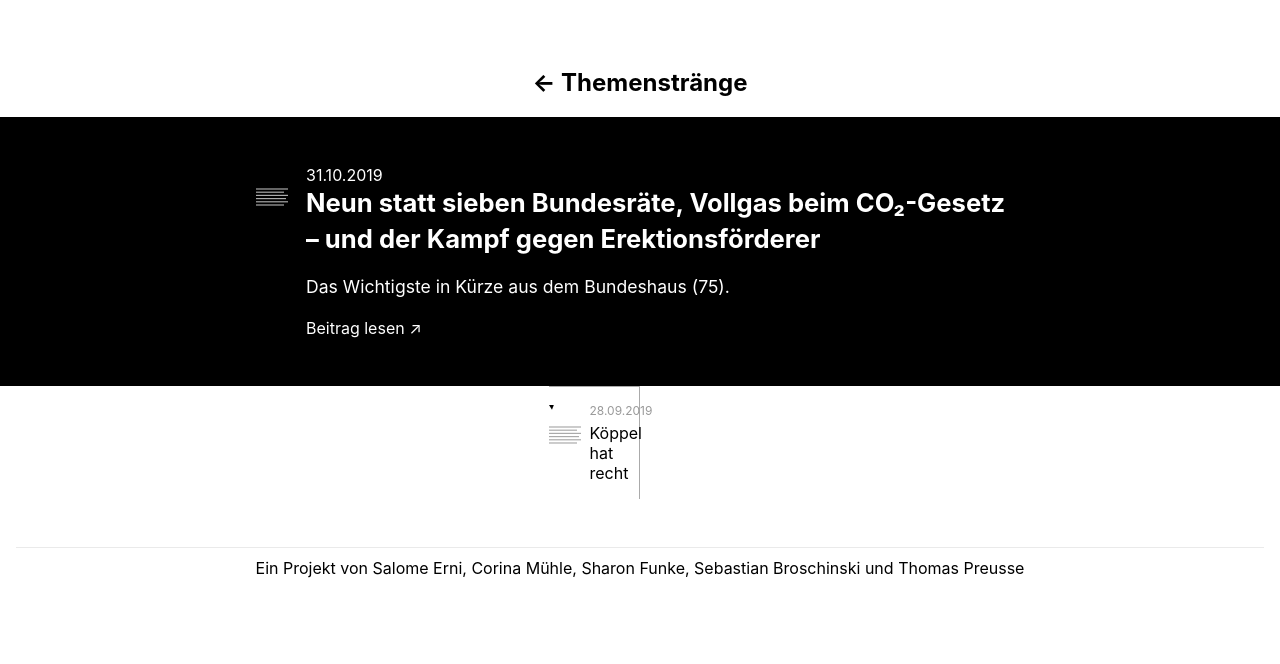
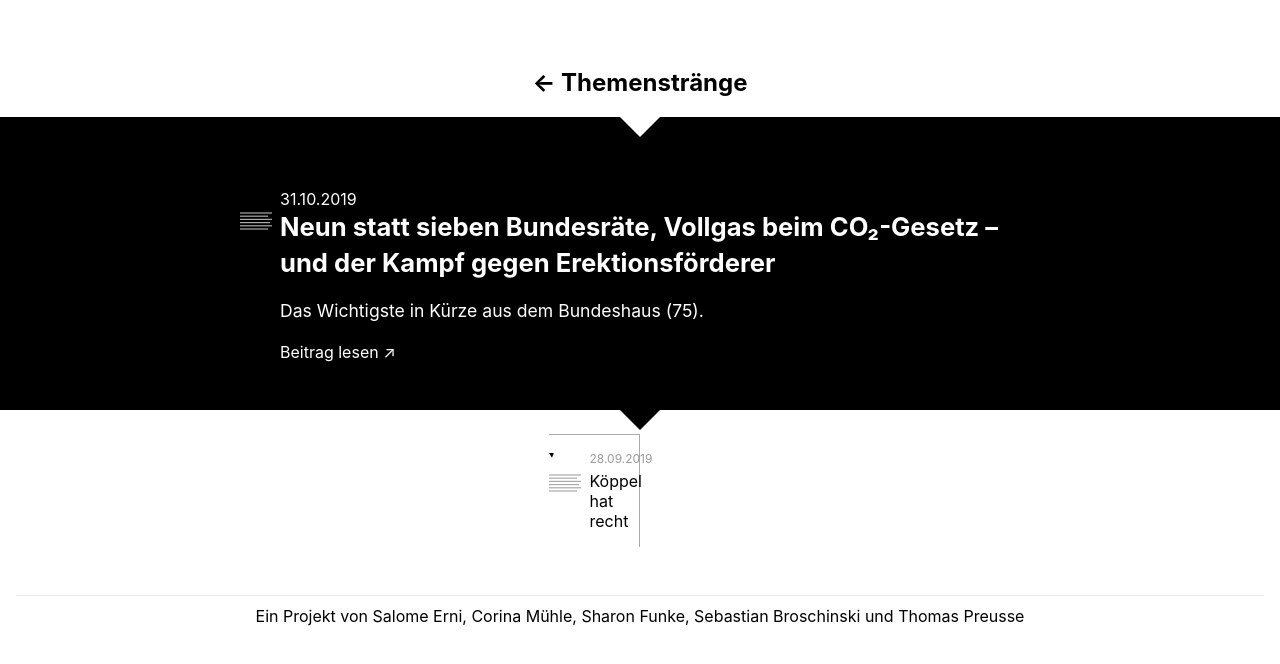
Before and after one commit to tpreusse/rejoha21, a Next.js app: page / in a window 1280 px wide. Shown: the top 664 px of the page. Built offline with nearby package versions, Linux system fonts and the light colour scheme.

Commit message:
fix: css

```diff
--- a/pages/[...path].js
+++ b/pages/[...path].js
@@ -22,9 +22,7 @@ function Card({ doc }) {
           />
         </div>
         <div className={styles.articleData}>
-          <div className={styles.date}>
-            {publishDateFormat(new Date(doc.publishDate))}
-          </div>
+          <div className={styles.date}>{publishDateFormat(new Date(doc.publishDate))}</div>
           <div className={styles.headline}>{doc.title}</div>
         </div>
       </a>
@@ -51,10 +49,10 @@ export default function Detail({ doc, internalLinks, documents }) {
   }
 
   const inLinks = internalLinks
-    .filter((link) => link.target === doc.id)
+    .filter(link => link.target === doc.id)
     .filter((link, index, all) => index === all.findIndex(d => d.source === link.source));
   const outLinks = internalLinks
-    .filter((link) => link.source === doc.id)
+    .filter(link => link.source === doc.id)
     .filter((link, index, all) => index === all.findIndex(d => d.target === link.target));
 
   return (
@@ -66,10 +64,10 @@ export default function Detail({ doc, internalLinks, documents }) {
           </a>
         </Link>
         <div className={styles.grid}>
-          {inLinks.map((link) => {
-            const linkedDoc = documents.find((d) => d.id === link.source);
+          {inLinks.map(link => {
+            const linkedDoc = documents.find(d => d.id === link.source);
             if (!linkedDoc) {
-              return null
+              return null;
             }
 
             return <Card key={linkedDoc.id} doc={linkedDoc} />;
@@ -77,6 +75,9 @@ export default function Detail({ doc, internalLinks, documents }) {
         </div>
       </main>
       <div className={styles.dark} style={{ paddingTop: 0, paddingBottom: 0 }}>
+        <div className={styles.arrowcontainer}>
+          <div className={styles.arrowdown} />
+        </div>
         <main className={styles.main}>
           <div className={styles.icon}>
             <ArticleIcon
@@ -96,13 +97,17 @@ export default function Detail({ doc, internalLinks, documents }) {
             </a>
           </div>
         </main>
+
+      </div>
+      <div className={styles.arrowcontainerBottom}>
+          <div className={styles.arrowdown2} />
         </div>
       <main className={styles.main} style={{ paddingTop: 0 }}>
         <div className={styles.grid}>
-          {outLinks.map((link) => {
-            const linkedDoc = documents.find((d) => d.id === link.target);
+          {outLinks.map(link => {
+            const linkedDoc = documents.find(d => d.id === link.target);
             if (!linkedDoc) {
-              return null
+              return null;
             }
 
             return <Card key={linkedDoc.id} doc={linkedDoc} />;
--- a/styles/Main.module.css
+++ b/styles/Main.module.css
@@ -11,27 +11,51 @@
   flex-wrap: wrap;
   justify-content: center;
   align-items: flex-start;
-  padding: 1em;
   padding-top: 3em;
   padding-bottom: 3em;
   text-align: left;
   max-width: 800px;
   margin: 0 auto;
 }
-.title{
+.title {
   font-size: 22px;
 }
-.mainArticleData{
+.mainArticleData {
   flex: 1 1 calc(100% - 50px);
-  padding-left: 10px;
 }
 .dark {
   margin: 0 -1rem;
-  padding: 0;
+  padding-left: 1em;
+  padding-right: 1em;
   background-color: black;
   color: white;
 }
-
+.arrowcontainer {
+  width: 100%;
+  text-align: center;
+}
+.arrowcontainerBottom {
+  z-index: 100;
+  width: 100%;
+  display: inline-block;
+  text-align: center;
+}
+.arrowdown2 {
+  width: 0;
+  height: 0;
+  border-left: 20px solid transparent;
+  border-right: 20px solid transparent;
+  display: inline-block;
+  border-top: 20px solid #000;
+}
+.arrowdown {
+  width: 0;
+  height: 0;
+  border-left: 20px solid transparent;
+  border-right: 20px solid transparent;
+  display: inline-block;
+  border-top: 20px solid #fff;
+}
 .footer {
   width: 100%;
   height: 100px;
@@ -56,7 +80,7 @@
   margin: 0;
   line-height: 1.15;
   font-size: 1.6rem;
-  line-height:1.4em ;
+  line-height: 1.4em;
 }
 @media screen and (min-width: 600px) {
   .title {
@@ -74,6 +98,8 @@
 }
 
 .grid {
+  z-index: 1;
+
   display: flex;
   align-items: flex-start;
   justify-content: flex-start;
@@ -140,7 +166,6 @@
   border-right: 0;
   padding-left: 1em;
   padding-right: 0;
-
 }
 .icon {
   width: 40px;
```
Lines whose indentation alone changed are shown as unchanged.
